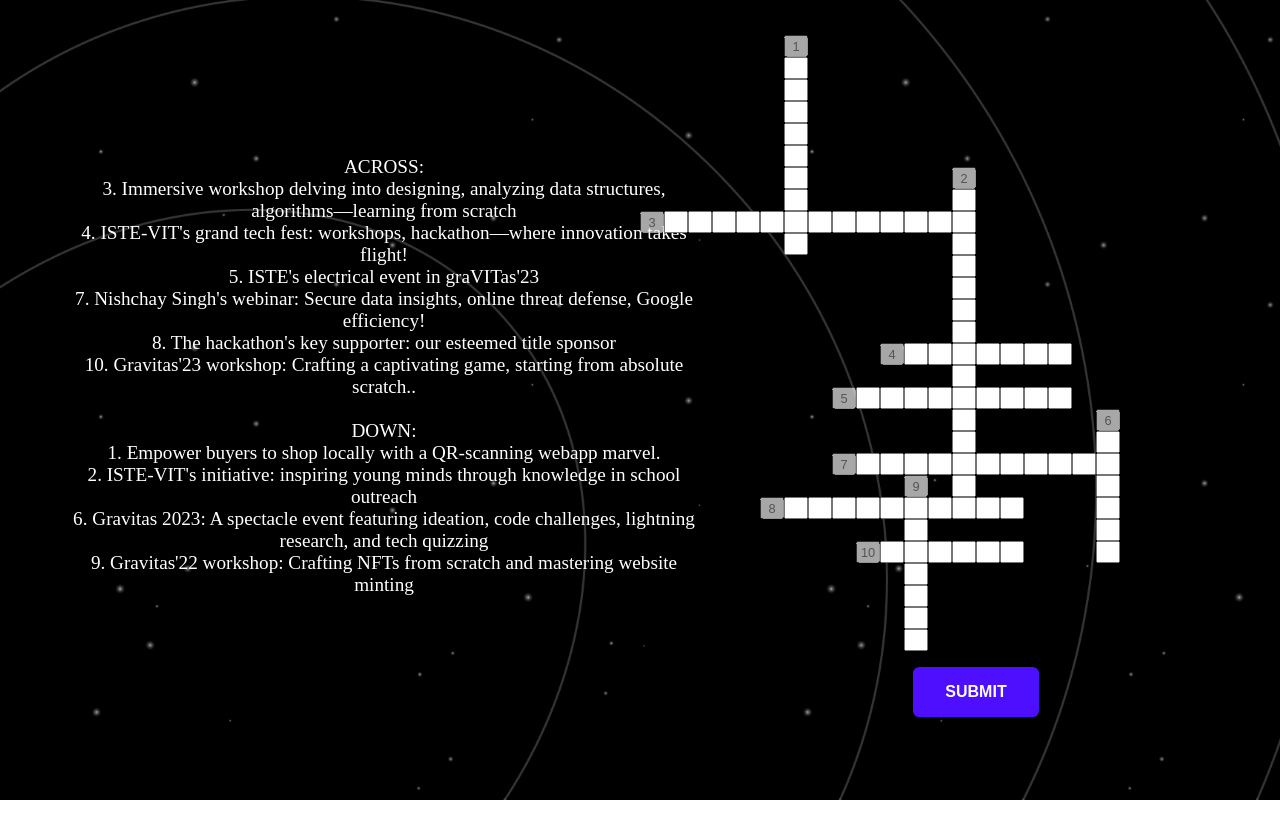
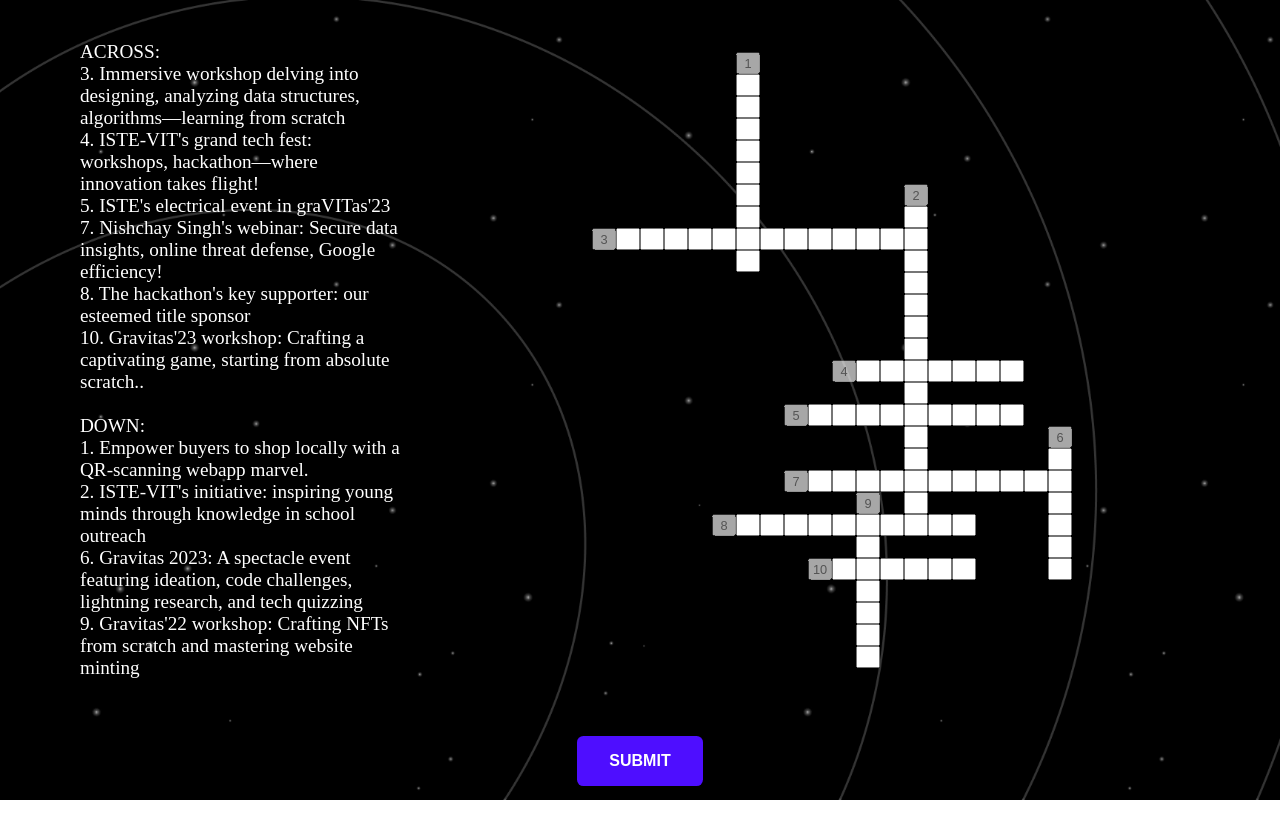
Before and after one commit to RachitJajoo/Technica-24-CROSSWORD, a React (Vite) app in the folder public/: page / in a window 1280 px wide. Built offline with nearby package versions, Linux system fonts and the light colour scheme; sample sign-in values are in the browser's storage.

Commit message:
fix : alignment issue

```diff
--- a/public/src/pages/Crossword.jsx
+++ b/public/src/pages/Crossword.jsx
@@ -106,6 +106,8 @@
   return (
     <>
       <Container>
+
+
         <div className="crossDiv">
           <div className="container ">
             <div className="Questions div1">
@@ -188,8 +190,8 @@
                 </div>
               )}
             </div>
-            <form name="CROSSWORDRESULT" onSubmit={calculateMarks}>
               <div className="crossword div2">
+              <form name="CROSSWORDRESULT" onSubmit={calculateMarks}>
                 {grid.map((row, rowIndex) => (
                   <div className="row" key={rowIndex}>
                     {row.map((cell, colIndex) =>
@@ -220,13 +222,14 @@
                     )}
                   </div>
                 ))}
+              </form>
               </div>
-              <button className="button" onClick={calculateMarks}>
+
+            </div>
+            <button className="button" onClick={calculateMarks}>
                 {" "}
                 Submit{" "}
               </button>
-            </form>
-          </div>
         </div>
       </Container>
       <ToastContainer />
--- a/public/src/pages/index.css
+++ b/public/src/pages/index.css
@@ -72,7 +72,7 @@
   text-shadow: 0 0 10px white;
 } */
 body {
-  margin: none;
+  margin: 0;
 }
 html, body {
   width: 100%;
@@ -93,6 +93,7 @@
   flex-direction: column;
   justify-content: center;
   align-items: center;
+  padding: 5rem;
 }
 .rectangle {
   width: 30%;
@@ -123,6 +124,22 @@
 
 .button {
   justify-content: center;
+  align-items: center;
+  background-color: #4e0eff;
+  color: white;
+  padding: 1rem 2rem;
+  border: none;
+  font-weight: bold;
+  cursor: pointer;
+  border-radius: 0.4rem;
+  font-size: 1rem;
+  text-transform: uppercase;
+  transition: background-color 0.3s;
+}
+
+/* Existing CSS styles */
+
+.button {
   background-color: #4e0eff;
   color: white;
   margin-top: 30px;
@@ -134,31 +151,13 @@
   font-size: 1rem;
   text-transform: uppercase;
   transition: background-color 0.3s;
+  display: block; /* Ensure it occupies full width */
+  margin: 0 auto; /* Center horizontally */
 }
 
 .button:hover {
   background-color: #652eff;
   box-shadow: 0 0 10px 5px white;
-}
-
-.crossDiv {
-  margin: none;
-  width: 100%;
-  height: 100vh;
-  margin-top: 2vh;
-  flex-shrink: 0;
-  min-width: 500px;
-  border-radius: 50px;
-  position: absolute;
-  top: 50%;
-  left: 50%;
-  transform: translate(-50%, -50%);
-  text-align: center;
-  color: white;
-  overflow: auto;
-  display: flex;
-  justify-content: center;
-  align-items: flex-start;
 }
 
 @media (max-width: 768px) {
```
